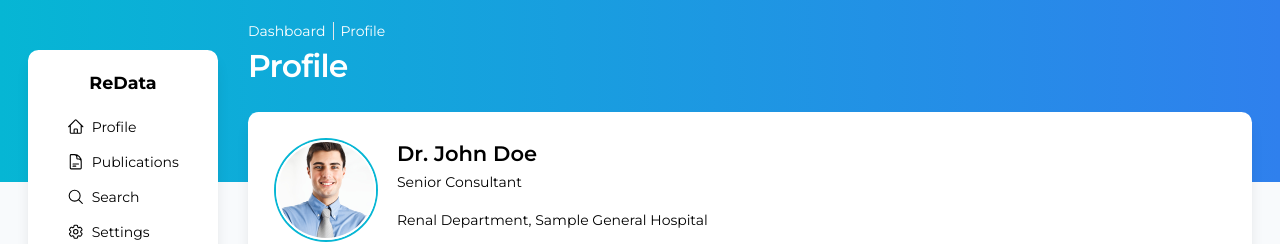
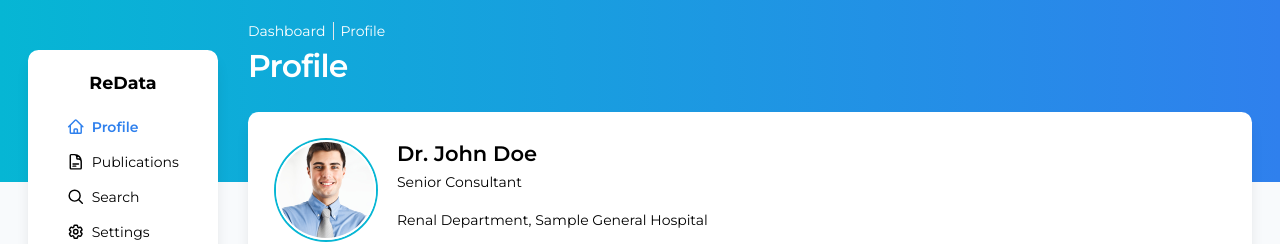
Before and after one commit to edbeh/redata_frontend, a React (Create React App) app: page /home in a window 1280 px wide. Shown: the top 244 px of the page. Built offline with nearby package versions, Linux system fonts and the light colour scheme; sample sign-in values are in the browser's storage.

Commit message:
implement navigation to other pages

```diff
--- a/src/components/LeftNavigation/LeftNavigation.model.ts
+++ b/src/components/LeftNavigation/LeftNavigation.model.ts
@@ -3,5 +3,6 @@ import { FunctionComponent, SVGProps } from "react";
 export interface INavigationItem {
   key: string;
   label: string;
+  route: string;
   Icon: FunctionComponent<SVGProps<SVGSVGElement>>;
 }
--- a/src/components/LeftNavigation/LeftNavigation.tsx
+++ b/src/components/LeftNavigation/LeftNavigation.tsx
@@ -1,7 +1,17 @@
+import { useState, useEffect } from "react";
+import { useNavigate } from "react-router-dom";
+
 import { getNavigationItems } from "./LeftNavigation.util";
 
 const LeftNavigation = () => {
+  const navigate = useNavigate();
   const navItems = getNavigationItems();
+  const [currentPathName, setCurrentPathName] = useState<string>("");
+
+  useEffect(() => {
+    const route = window.location.pathname;
+    setCurrentPathName(route);
+  }, []);
 
   return (
     <div className="fixed top-[50px] py-6 px-4 bg-white shadow-lg w-[190px] flex flex-col items-center rounded-xl h-fit z-50">
@@ -11,10 +21,16 @@ const LeftNavigation = () => {
         {navItems.map((item) => {
           return (
             <li
-              className="flex items-center w-full mb-4 space-x-2 cursor-pointer hover:text-cyan-500"
+              className={`flex items-center w-full mb-4 space-x-2 cursor-pointer hover:text-primary-400
+                          ${
+                            currentPathName.includes(item.route)
+                              ? "text-primary-400 font-semibold"
+                              : ""
+                          }`}
               key={item.key}
+              onClick={() => navigate(item.route)}
             >
-              <item.Icon className="w-5 h-5" /> <p className="">{item.label}</p>
+              <item.Icon className={`w-5 h-5 stroke-2`} /> <p>{item.label}</p>
             </li>
           );
         })}
--- a/src/components/LeftNavigation/LeftNavigation.util.ts
+++ b/src/components/LeftNavigation/LeftNavigation.util.ts
@@ -12,21 +12,25 @@ export const getNavigationItems = (): INavigationItem[] => {
     {
       key: "profile",
       label: "Profile",
+      route: "/home",
       Icon: ImgHomeOutline,
     },
     {
       key: "publications",
       label: "Publications",
+      route: "/publications",
       Icon: ImgDocumentOutline,
     },
     {
       key: "search",
       label: "Search",
+      route: "/search",
       Icon: ImgSearchOutline,
     },
     {
       key: "settings",
       label: "Settings",
+      route: "/settings",
       Icon: ImgSettingsOutline,
     },
   ];
--- /dev/null
+++ b/src/pages/Dashboard/Publications/Publications.tsx
@@ -0,0 +1,11 @@
+import { BaseLayout } from "wrapper-components";
+
+const Publications = () => {
+  return (
+    <BaseLayout withLeftNavigation>
+      <div />
+    </BaseLayout>
+  );
+};
+
+export default Publications;
--- /dev/null
+++ b/src/pages/Dashboard/Search/Search.tsx
@@ -0,0 +1,11 @@
+import { BaseLayout } from "wrapper-components";
+
+const Search = () => {
+  return (
+    <BaseLayout withLeftNavigation>
+      <div />
+    </BaseLayout>
+  );
+};
+
+export default Search;
--- /dev/null
+++ b/src/pages/Dashboard/Settings/Settings.tsx
@@ -0,0 +1,11 @@
+import { BaseLayout } from "wrapper-components";
+
+const Settings = () => {
+  return (
+    <BaseLayout withLeftNavigation>
+      <div />
+    </BaseLayout>
+  );
+};
+
+export default Settings;
--- a/src/pages/index.ts
+++ b/src/pages/index.ts
@@ -6,3 +6,6 @@ export { default as ResearchInterestsForm } from "./DataForms/ResearchInterestsF
 export { default as PatientPopulationsForm } from "./DataForms/PatientPopulationsForm/PatientPopulationsForm";
 export { default as PublicationsForm } from "./DataForms/PublicationsForm/PublicationsForm";
 export { default as Home } from "./Dashboard/Home/Home";
+export { default as Publications } from "./Dashboard/Publications/Publications";
+export { default as Search } from "./Dashboard/Search/Search";
+export { default as Settings } from "./Dashboard/Settings/Settings";
--- a/src/router/AppRouter.tsx
+++ b/src/router/AppRouter.tsx
@@ -1,6 +1,14 @@
 import { Routes, Route, Navigate } from "react-router-dom";
 
-import { Login, Register, Onboarding, Home } from "pages";
+import {
+  Login,
+  Register,
+  Onboarding,
+  Home,
+  Publications,
+  Search,
+  Settings,
+} from "pages";
 import { PrivateRoute } from "wrapper-components";
 
 const AppRouter = () => {
@@ -14,6 +22,9 @@ const AppRouter = () => {
         <Route path="/onboarding" element={<Navigate to="/onboarding/1" />} />
 
         <Route path="/home" element={<Home />} />
+        <Route path="/publications" element={<Publications />} />
+        <Route path="/search" element={<Search />} />
+        <Route path="/settings" element={<Settings />} />
       </Route>
 
       <Route path="/" element={<Navigate to="/login" />} />
```
